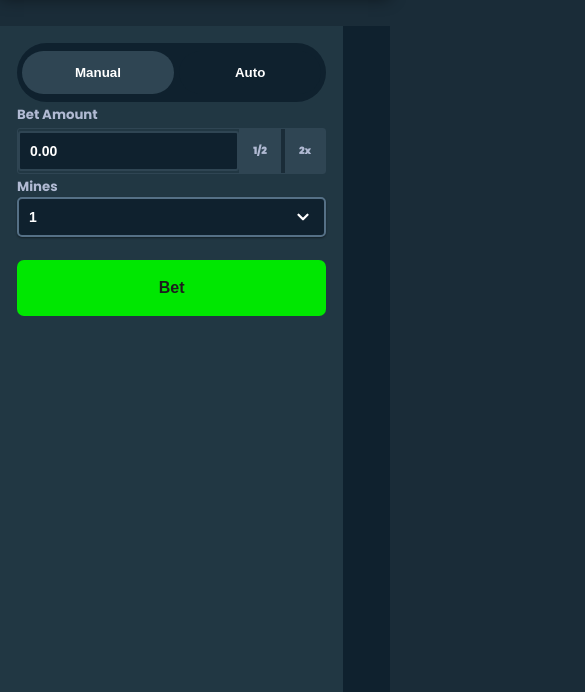
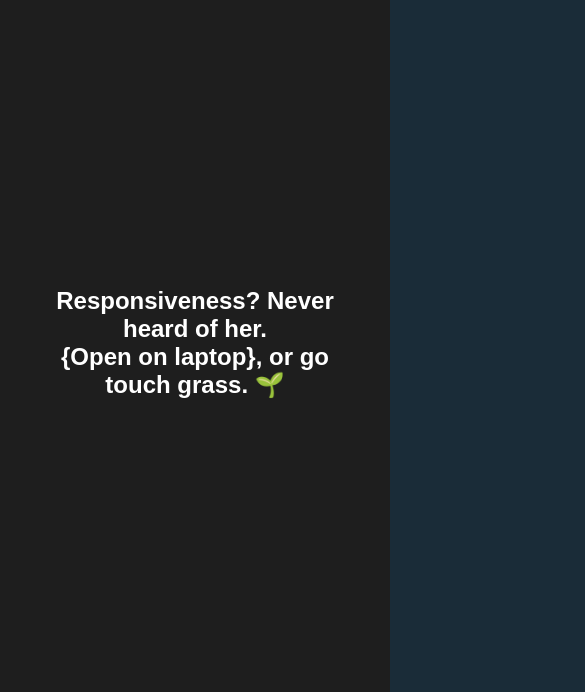
Before and after one commit to savenop/Stake-Clone, a plain HTML site: page index.html in a window 390 px wide. Shown: the part 79-771 px from the top of the page, 585 px wide, since content can reach past the window. Drawn offline with nearby package versions, Linux system fonts and the light colour scheme.

Commit message:
Not for Smaller Screens

```diff
--- a/index.html
+++ b/index.html
@@ -20,7 +20,7 @@
             <h3 style="font-weight: 600;" ></h3>
             <i class="ri-money-rupee-circle-fill"></i>
         </div>
-        <button class="wallet">Wallet</button>
+        <button class="wallet">Add Money</button>
         </div>
 
         <div class="icons">
@@ -204,5 +204,11 @@
 
   </div>
 </div>
+
+<div class="small-screen-message">
+  Responsiveness? Never heard of her.  <br>
+  {Open on laptop}, or go touch grass. 🌱
+</div>
+
 </body>
 </html>
--- a/styles.css
+++ b/styles.css
@@ -775,3 +775,34 @@ select, .bet input:hover {
   color: #ccc;
   padding-top: 5px;
 }
+
+/* Hide message by default */
+.small-screen-message {
+  display: none;
+  position: fixed;
+  top: 0;
+  left: 0;
+  width: 100%;
+  height: 100%;
+  background: #1e1e1e;
+  color: #fff;
+  font-size: 1.5rem;
+  font-family: sans-serif;
+  text-align: center;
+  padding: 2rem;
+  z-index: 9999; /* covers everything */
+}
+
+/* Show only on small screens */
+@media (max-width: 985px) {
+  .small-screen-message {
+    display: flex;
+    justify-content: center;
+    align-items: center;
+  }
+
+  /* Hide the rest of your site */
+  body > *:not(.small-screen-message) {
+    display: none;
+  }
+}
```
